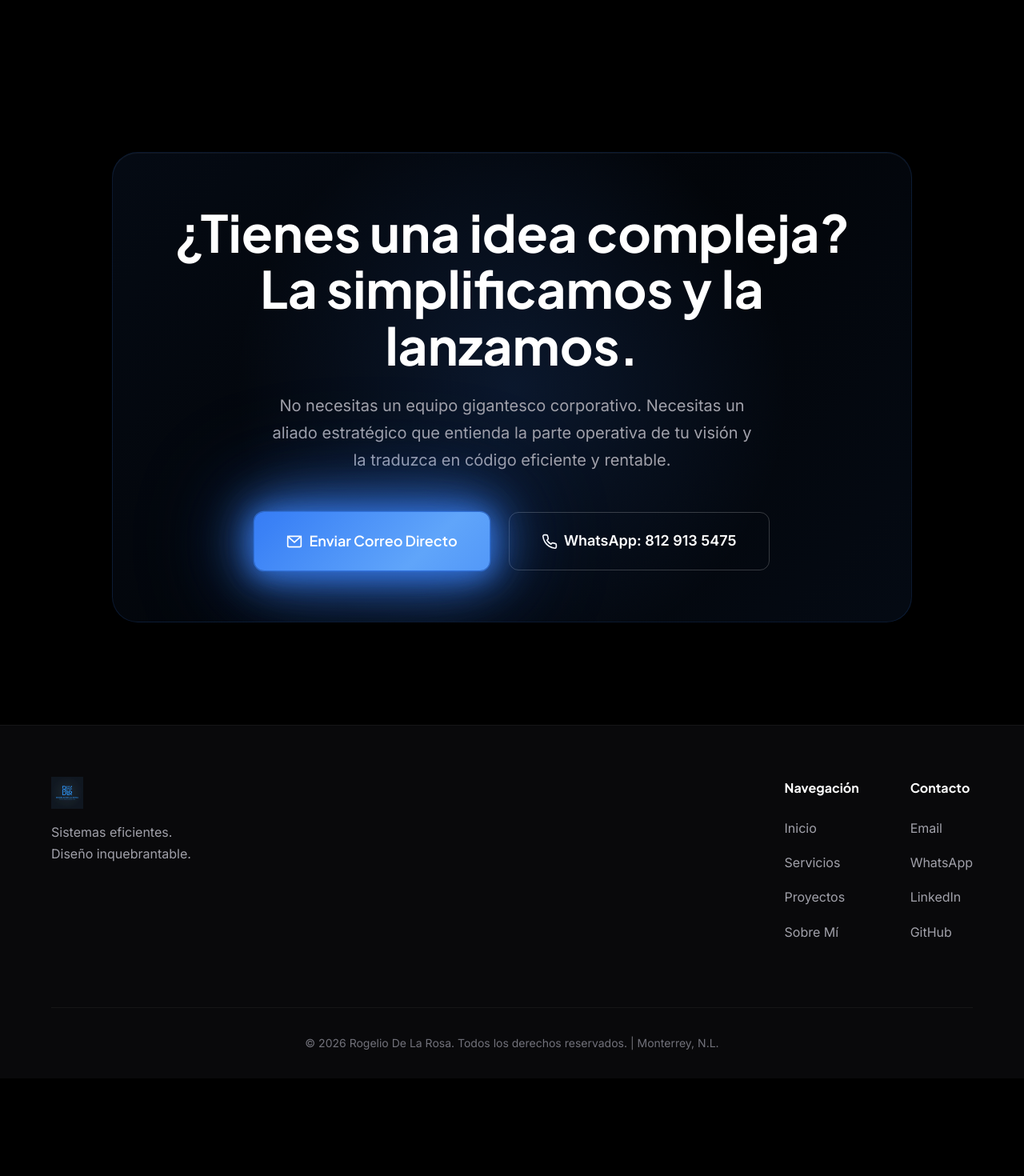
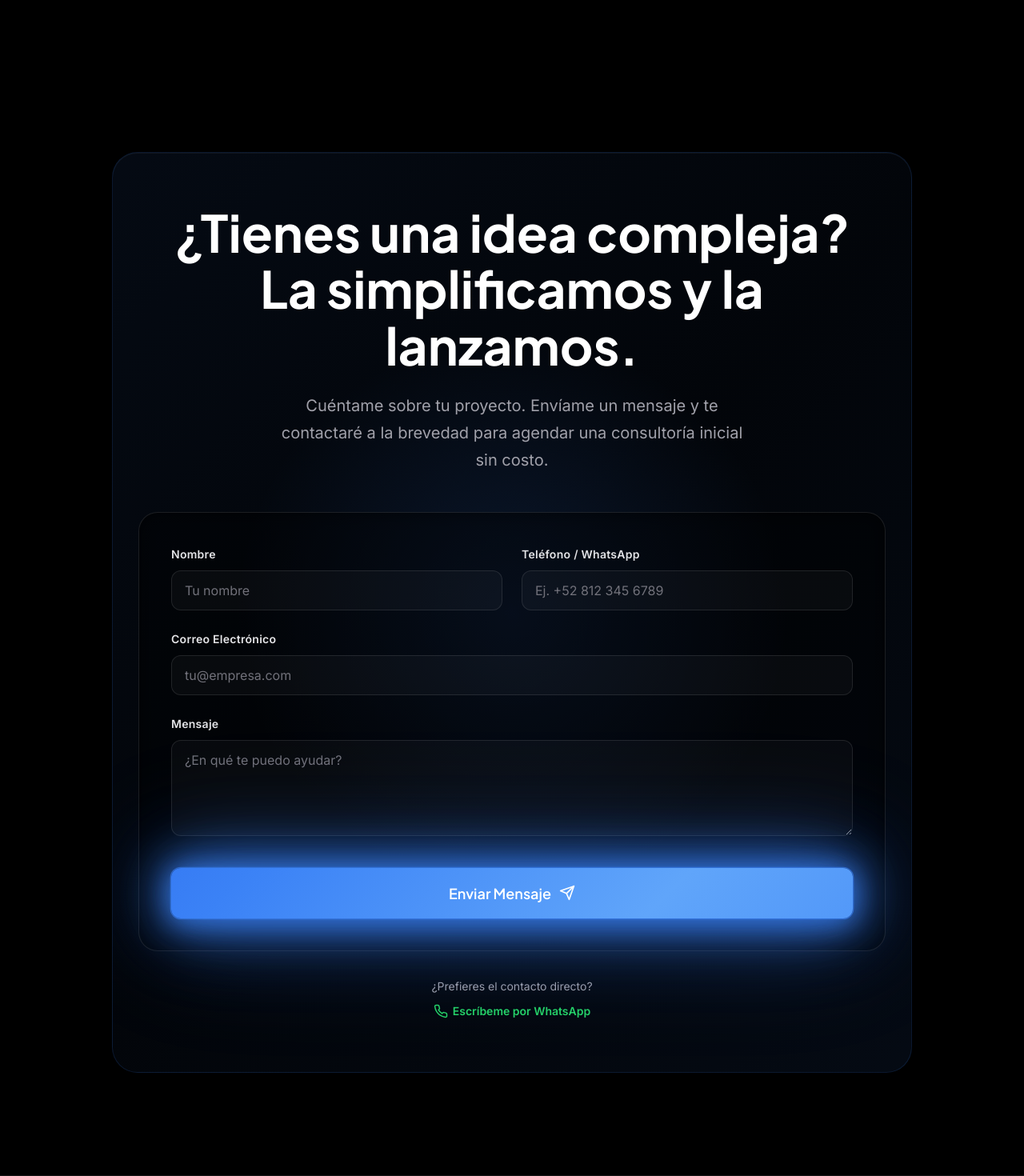
Before and after one commit to Rogerhrg/rogeliodelarosa-website, a PHP site: page / in a window 1280 px wide. Shown: the part 4518-5988 px from the top of the page at 80% size. Before the commit the page ends 5831 px from the top, so only its background shows below. Run offline with PHP 8.4, Linux system fonts and the light colour scheme.

Commit message:
Formulario

```diff
--- a/css/styles.css
+++ b/css/styles.css
@@ -819,6 +819,151 @@ img {
   flex-wrap: wrap;
 }
 
+/* CONTACT FORM STYLES */
+.form-wrapper {
+  background: rgba(0, 0, 0, 0.4);
+  border: 1px solid rgba(255, 255, 255, 0.1);
+  border-radius: 24px;
+  padding: 2.5rem;
+  margin: 0 auto 2rem auto;
+  text-align: left;
+  box-shadow: inset 0 0 20px rgba(0, 0, 0, 0.5);
+}
+
+.contact-form {
+  display: flex;
+  flex-direction: column;
+  gap: 1.5rem;
+}
+
+.form-row {
+  display: grid;
+  grid-template-columns: 1fr 1fr;
+  gap: 1.5rem;
+}
+
+.form-group {
+  display: flex;
+  flex-direction: column;
+  gap: 0.5rem;
+}
+
+.form-group label {
+  font-size: 0.875rem;
+  font-weight: 600;
+  color: var(--text-secondary);
+  letter-spacing: 0.02em;
+}
+
+.form-input, .form-textarea {
+  width: 100%;
+  background: rgba(255, 255, 255, 0.03);
+  border: 1px solid rgba(255, 255, 255, 0.1);
+  border-radius: 12px;
+  padding: 14px 16px;
+  color: #ffffff;
+  font-family: var(--font-body);
+  font-size: 1rem;
+  transition: all 0.3s ease;
+}
+
+.form-input:focus, .form-textarea:focus {
+  outline: none;
+  background: rgba(255, 255, 255, 0.05);
+  border-color: var(--primary-500);
+  box-shadow: 0 0 0 4px rgba(var(--primary-rgb), 0.15);
+}
+
+.form-input::placeholder, .form-textarea::placeholder {
+  color: var(--text-quaternary);
+}
+
+.form-textarea {
+  resize: vertical;
+  min-height: 120px;
+}
+
+.form-actions {
+  margin-top: 1rem;
+  display: flex;
+  justify-content: flex-end;
+}
+
+.form-submit {
+  width: 100%;
+  display: flex;
+  justify-content: center;
+  align-items: center;
+  gap: 10px;
+}
+
+.form-submit.loading {
+  opacity: 0.7;
+  pointer-events: none;
+}
+.form-submit.loading .btn-icon {
+  animation: spin 1s linear infinite;
+}
+
+.form-response {
+  margin-top: 1rem;
+  padding: 1rem;
+  border-radius: 12px;
+  font-weight: 500;
+  text-align: center;
+  display: none; /* Oculto por defecto */
+}
+.form-response.success {
+  display: block;
+  background: rgba(34, 197, 94, 0.1);
+  border: 1px solid var(--success);
+  color: var(--success);
+}
+.form-response.error {
+  display: block;
+  background: rgba(239, 68, 68, 0.1);
+  border: 1px solid #ef4444;
+  color: #ef4444;
+}
+
+.cta-alternative {
+  font-size: 0.875rem;
+  color: var(--text-tertiary);
+  display: flex;
+  flex-direction: column;
+  align-items: center;
+  gap: 0.5rem;
+}
+.contact-link {
+  display: inline-flex;
+  align-items: center;
+  gap: 6px;
+  color: #25D366; /* WhatsApp Color */
+  font-weight: 600;
+  transition: opacity 0.3s;
+}
+.contact-link:hover {
+  opacity: 0.8;
+}
+.icon-sm {
+  width: 18px;
+  height: 18px;
+}
+
+@keyframes spin {
+  100% { transform: rotate(360deg); }
+}
+
+/* Form Responsive */
+@media (max-width: 768px) {
+  .form-row {
+    grid-template-columns: 1fr;
+  }
+  .form-wrapper {
+    padding: 1.5rem;
+  }
+}
+
 /* FOOTER */
 .footer {
   background: var(--bg-secondary);
--- a/index.html
+++ b/index.html
@@ -286,21 +286,49 @@
     </div>
   </section>
 
-  <!-- CTA FINAL -->
+  <!-- CTA FINAL (CONTACT FORM) -->
   <section id="cta" class="cta-section">
     <div class="cta-container glass-card fade-in-up">
       <div class="cta-glow-bg"></div>
       <h2 class="cta-title">¿Tienes una idea compleja? <br>La simplificamos y la lanzamos.</h2>
-      <p class="cta-desc">No necesitas un equipo gigantesco corporativo. Necesitas un aliado estratégico que entienda la parte operativa de tu visión y la traduzca en código eficiente y rentable.</p>
+      <p class="cta-desc">Cuéntame sobre tu proyecto. Envíame un mensaje y te contactaré a la brevedad para agendar una consultoría inicial sin costo.</p>
 
-      <div class="cta-buttons">
-        <a href="mailto:contacto@rogeliodelarosa.com" class="btn-primary btn-large glow-primary pulse-btn">
-          <svg viewBox="0 0 24 24" fill="none" class="btn-icon" stroke="currentColor" stroke-width="2" stroke-linecap="round" stroke-linejoin="round"><rect x="2" y="4" width="20" height="16" rx="2"/><polyline points="2,4 12,13 22,4"/></svg>
-          Enviar Correo Directo
-        </a>
-        <a href="https://wa.me/528129135475" target="_blank" class="btn-outline btn-large">
-          <svg viewBox="0 0 24 24" fill="none" class="btn-icon" stroke="currentColor" stroke-width="2" stroke-linecap="round" stroke-linejoin="round"><path d="M22 16.92v3a2 2 0 0 1-2.18 2 19.79 19.79 0 0 1-8.63-3.07 19.5 19.5 0 0 1-6-6 19.79 19.79 0 0 1-3.07-8.67A2 2 0 0 1 4.11 2h3a2 2 0 0 1 2 1.72 12.84 12.84 0 0 0 .7 2.81 2 2 0 0 1-.45 2.11L8.09 9.91a16 16 0 0 0 6 6l1.27-1.27a2 2 0 0 1 2.11-.45 12.84 12.84 0 0 0 2.81.7A2 2 0 0 1 22 16.92z"></path></svg>
-          WhatsApp: 812 913 5475
+      <div class="form-wrapper">
+        <form id="contactForm" class="contact-form">
+          <div class="form-row">
+            <div class="form-group">
+              <label for="name">Nombre</label>
+              <input type="text" id="name" name="name" class="form-input" placeholder="Tu nombre" required>
+            </div>
+            <div class="form-group">
+              <label for="phone">Teléfono / WhatsApp</label>
+              <input type="tel" id="phone" name="phone" class="form-input" placeholder="Ej. +52 812 345 6789" required>
+            </div>
+          </div>
+          <div class="form-group">
+            <label for="email">Correo Electrónico</label>
+            <input type="email" id="email" name="email" class="form-input" placeholder="tu@empresa.com" required>
+          </div>
+          <div class="form-group">
+            <label for="message">Mensaje</label>
+            <textarea id="message" name="message" class="form-textarea" rows="4" placeholder="¿En qué te puedo ayudar?" required></textarea>
+          </div>
+
+          <div class="form-actions">
+            <button type="submit" id="submitBtn" class="btn-primary btn-large glow-primary pulse-btn form-submit">
+              <span class="btn-text">Enviar Mensaje</span>
+              <svg viewBox="0 0 24 24" fill="none" class="btn-icon" stroke="currentColor" stroke-width="2" stroke-linecap="round" stroke-linejoin="round"><line x1="22" y1="2" x2="11" y2="13"></line><polygon points="22 2 15 22 11 13 2 9 22 2"></polygon></svg>
+            </button>
+          </div>
+          <div id="formResponse" class="form-response"></div>
+        </form>
+      </div>
+
+      <div class="cta-alternative mt-md">
+        <p>¿Prefieres el contacto directo?</p>
+         <a href="https://wa.me/528129135475" target="_blank" class="contact-link">
+          <svg viewBox="0 0 24 24" fill="none" class="icon-sm" stroke="currentColor" stroke-width="2" stroke-linecap="round" stroke-linejoin="round"><path d="M22 16.92v3a2 2 0 0 1-2.18 2 19.79 19.79 0 0 1-8.63-3.07 19.5 19.5 0 0 1-6-6 19.79 19.79 0 0 1-3.07-8.67A2 2 0 0 1 4.11 2h3a2 2 0 0 1 2 1.72 12.84 12.84 0 0 0 .7 2.81 2 2 0 0 1-.45 2.11L8.09 9.91a16 16 0 0 0 6 6l1.27-1.27a2 2 0 0 1 2.11-.45 12.84 12.84 0 0 0 2.81.7A2 2 0 0 1 22 16.92z"></path></svg>
+          Escríbeme por WhatsApp
         </a>
       </div>
     </div>
--- a/js/script.js
+++ b/js/script.js
@@ -150,6 +150,62 @@ document.addEventListener('DOMContentLoaded', () => {
     if(yearSpan) {
         yearSpan.textContent = new Date().getFullYear();
     }
+
+    // ==========================================
+    // 7. CONTACT FORM AJAX SUBMISSION
+    // ==========================================
+    const contactForm = document.getElementById('contactForm');
+    const submitBtn = document.getElementById('submitBtn');
+    const btnText = submitBtn ? submitBtn.querySelector('.btn-text') : null;
+    const formResponse = document.getElementById('formResponse');
+
+    if (contactForm && submitBtn && formResponse) {
+        contactForm.addEventListener('submit', async function(e) {
+            e.preventDefault(); // Evitar recarga
+
+            // 1. Estado de Carga
+            submitBtn.classList.add('loading');
+            const originalText = btnText.textContent;
+            btnText.textContent = 'Enviando...';
+
+            formResponse.style.display = 'none';
+            formResponse.className = 'form-response';
+
+            // 2. Recopilar Datos
+            const formData = new FormData(contactForm);
+
+            try {
+                // 3. Enviar Petición
+                const response = await fetch('contact.php', {
+                    method: 'POST',
+                    body: formData
+                });
+
+                const result = await response.json();
+
+                // 4. Manejar Respuesta
+                formResponse.style.display = 'block';
+                formResponse.textContent = result.message;
+
+                if (result.status === 'success') {
+                    formResponse.classList.add('success');
+                    contactForm.reset(); // Limpiar formulario
+                } else {
+                    formResponse.classList.add('error');
+                }
+            } catch (error) {
+                // 5. Manejar Error de Red o Servidor
+                console.error('Error enviando formulario:', error);
+                formResponse.style.display = 'block';
+                formResponse.className = 'form-response error';
+                formResponse.textContent = 'Hubo un error al conectar con el servidor. Intenta enviarnos un WhatsApp directamente.';
+            } finally {
+                // 6. Restaurar Botón
+                submitBtn.classList.remove('loading');
+                btnText.textContent = originalText;
+            }
+        });
+    }
 });
 
 // Utility: Debounce function for scroll events
```
Also changed, not shown: 1 other file.
